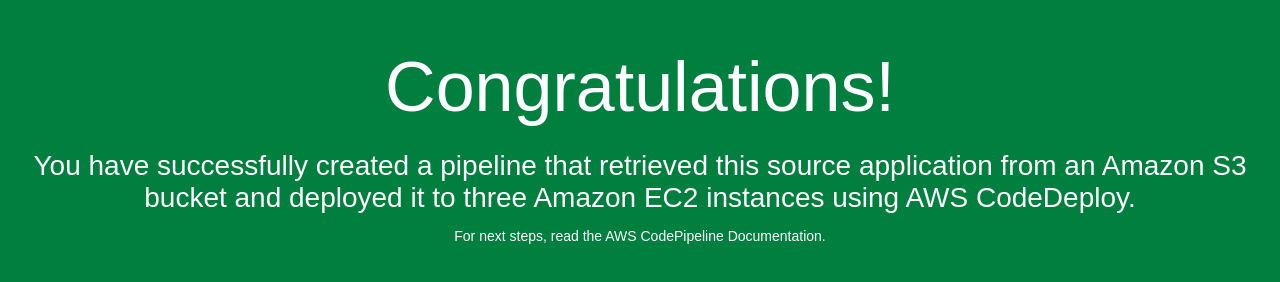
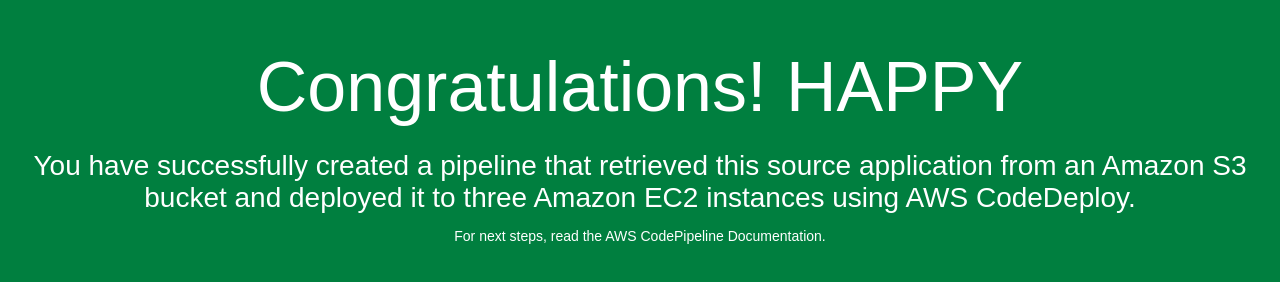
Before and after one commit to VINAYhsp/Demo, a plain HTML site: page index.html in a window 1280 px wide. Drawn offline with Linux system fonts and the light colour scheme.

Commit message:
Update index.html

```diff
--- a/index.html
+++ b/index.html
@@ -26,7 +26,7 @@
 </head>
 <body>
   <div align="center">
-    <h1>Congratulations!</h1>
+    <h1>Congratulations! HAPPY</h1>
     <h2>You have successfully created a pipeline that retrieved this source application from an Amazon S3 bucket and deployed it
 	to three Amazon EC2 instances using AWS CodeDeploy.</h2>
     <p>For next steps, read the AWS CodePipeline Documentation.</p>
```
